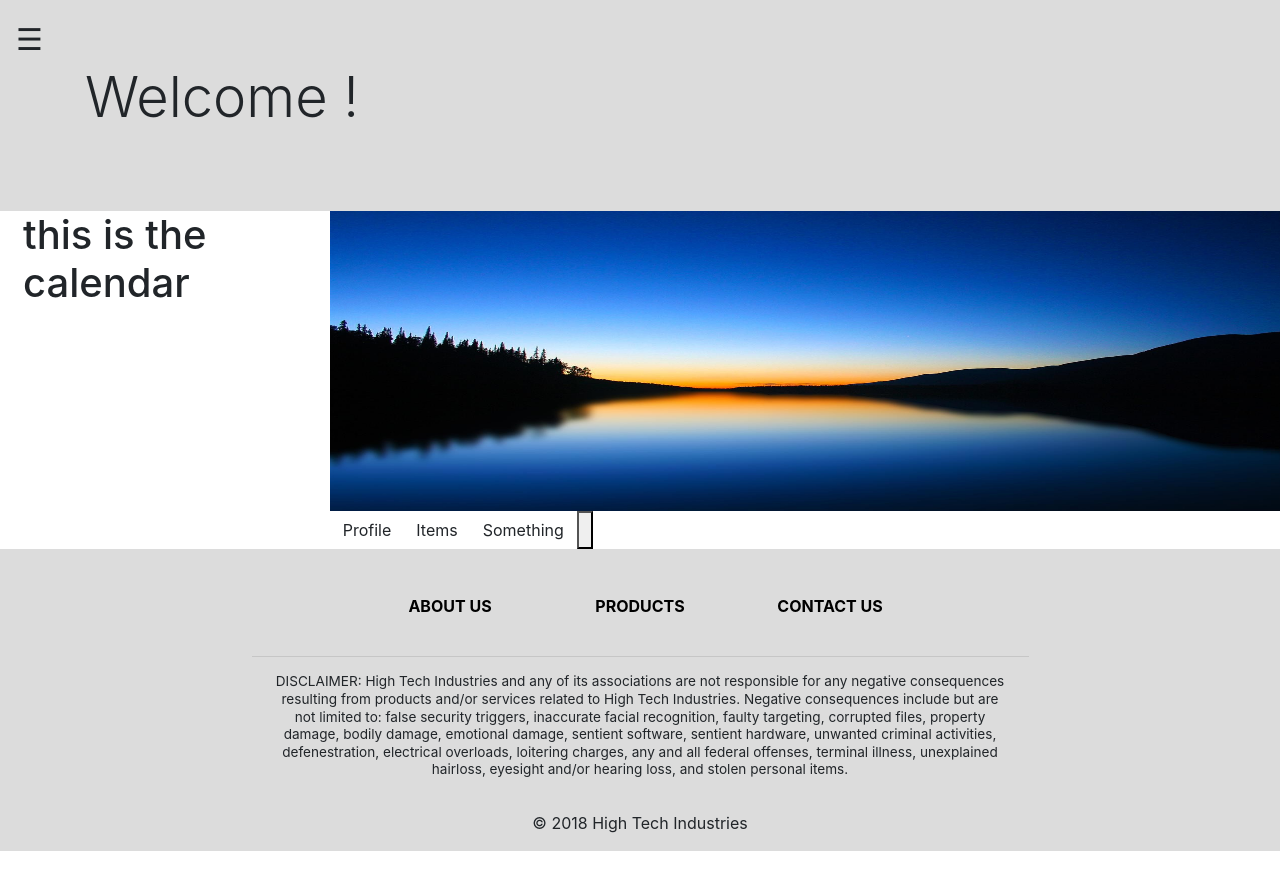
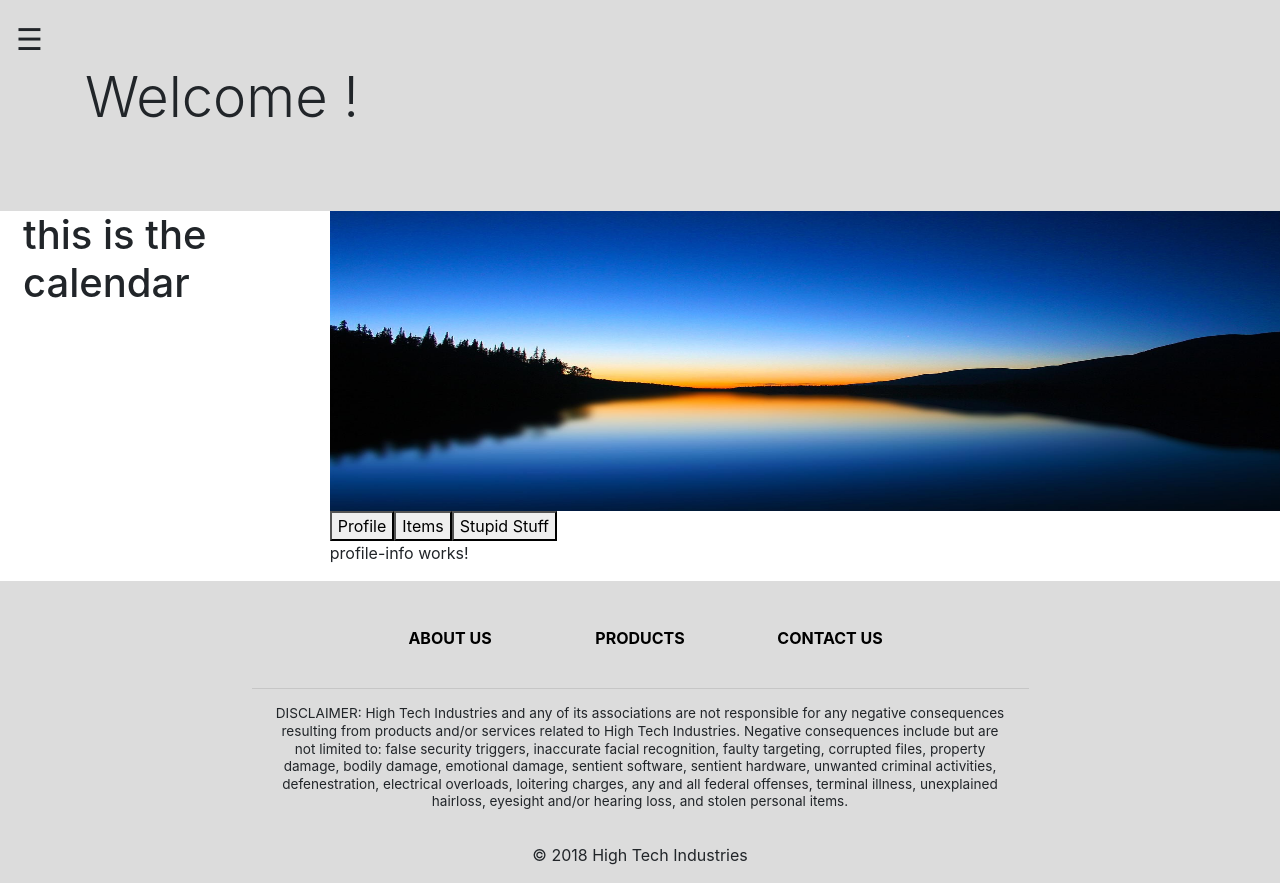
Before and after one commit to 1810Oct29SPARK/High-Tech-Industries, an Angular app in the folder High-Tech-Angular/: page /profile in a window 1280 px wide. Before the commit the page ends 851 px from the top, so only its background shows below. Built offline with nearby package versions, Linux system fonts and the light colour scheme.

Commit message:
Got event binding to work

```diff
--- a/High-Tech-Angular/src/app/profile-info/profile-info.component.html
+++ b/High-Tech-Angular/src/app/profile-info/profile-info.component.html
@@ -3,3 +3,9 @@
     profile-info works!
   </p>
 </div>
+
+<div *ngIf="profileItems">
+  <p>
+    profile-items works!
+  </p>
+</div>
--- a/High-Tech-Angular/src/app/profile-info/profile-info.component.ts
+++ b/High-Tech-Angular/src/app/profile-info/profile-info.component.ts
@@ -10,7 +10,8 @@ export class ProfileInfoComponent implements OnInit {
 
   constructor() { }
 
-  @Input() showMePartially: boolean;
+  @Input() profileInfo: boolean;
+  @Input() profileItems: boolean;
 
   ngOnInit() {
   }
--- a/High-Tech-Angular/src/app/profile/profile.component.html
+++ b/High-Tech-Angular/src/app/profile/profile.component.html
@@ -13,21 +13,17 @@
       <img src="assets/img/374114-download-free-scenic-backgrounds-1920x1080.jpg" style="height: 300px; width: 100%">
     </div>
     <div class="row">
-        <div class="btn-group btn-group-toggle" data-toggle="buttons">
-            <label class="btn active">
-              <input type="radio" name="options" value="profile">Profile
-            </label>
-            <label class="btn">
-              <input type="radio" name="options" value="items">Items
-            </label>
-            <label class="btn">
-              <input type="radio" name="options" value=""> Something
-            </label>
-            <button type="button" label="Click" (click)="toggleChild()"></button>
-          </div>
+      <div class="btn-group btn-group-toggle" data-toggle="buttons">
+        <button type="button" label="Click" (click)="toggleInfo()">Profile</button>
+        <button type="button" label="Click" (click)="toggleItems()">Items</button>
+        <button type="button" label="Click" (click)="toggleStuff()">Stupid Stuff</button>
+      </div>
     </div>
     <div class="row">
-        <div (profileInfo)="showVar"></div>
+      <div>
+        <app-profile-info [profileInfo]="showInfo"></app-profile-info>
+        <app-profile-info [profileItems]="showItems"></app-profile-info>
+      </div>
     </div>
   </div>
 </div>
--- a/High-Tech-Angular/src/app/profile/profile.component.ts
+++ b/High-Tech-Angular/src/app/profile/profile.component.ts
@@ -10,11 +10,17 @@ export class ProfileComponent implements OnInit {
 
   constructor(private componentFactoryResolver: ComponentFactoryResolver) { }
 
-  showVar: boolean = true;
-  toggleChild() {
-    this.showVar = !this.showVar;
+  showInfo: boolean = true;
+  showItems: boolean = false;
+  toggleInfo() {
+    this.showInfo = true;
+    this.showItems = false;
   }
 
+  toggleItems(){
+    this.showItems = true;
+    this.showInfo = false;
+  }
 
   ngOnInit() {
   }
```
